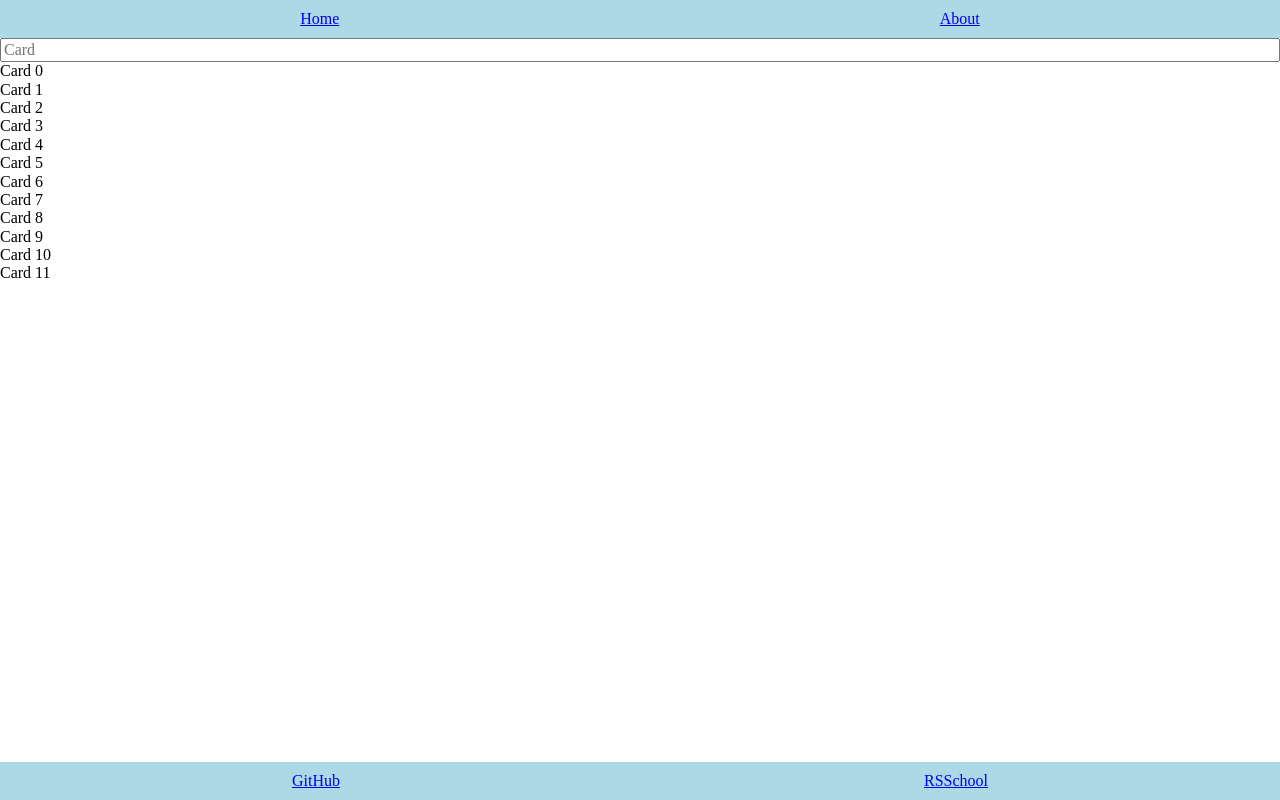
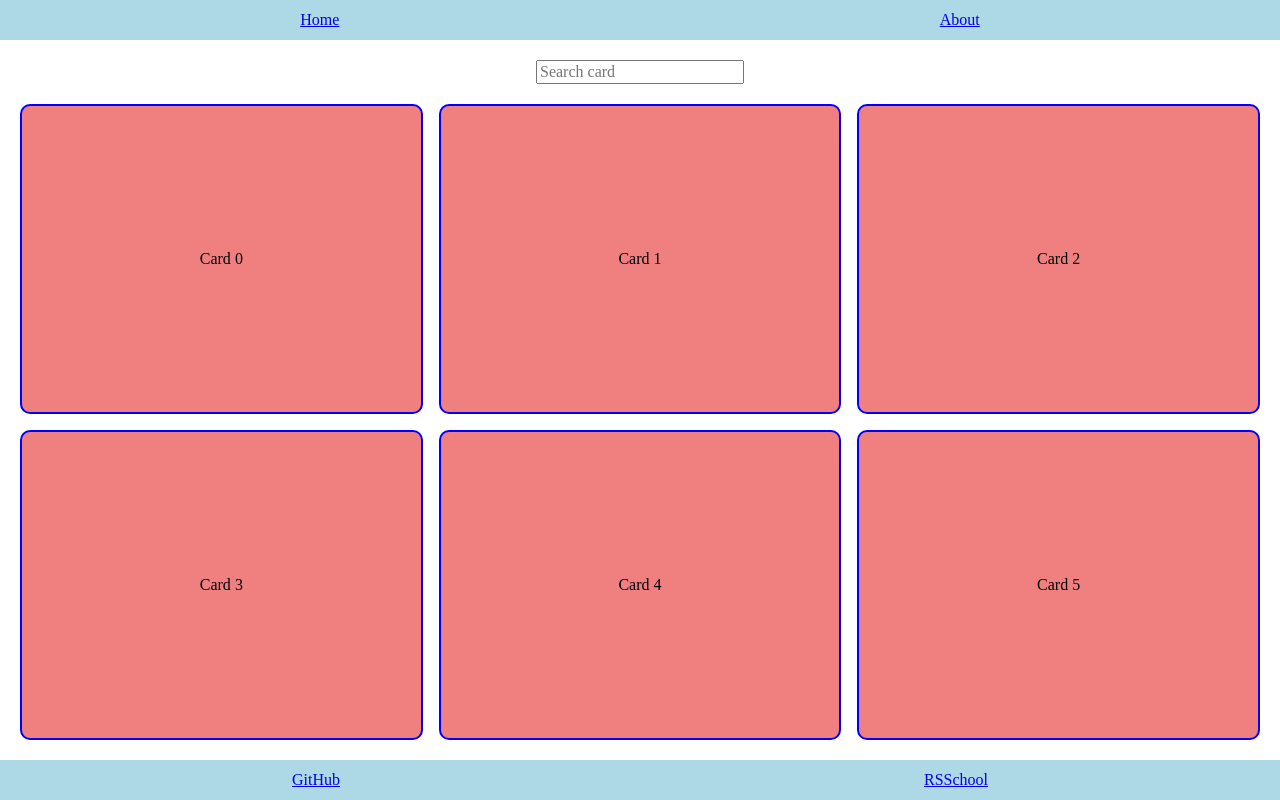
Before and after one commit to 231globus/react, a React (Vite) app: page / in a window 1280 px wide. Built offline with nearby package versions, Linux system fonts and the light colour scheme.

Commit message:
refactor: restyled components

```diff
--- a/src/components/Card.tsx
+++ /dev/null
@@ -1,13 +0,0 @@
-import React, { Component } from 'react';
-
-type CardProps = {
-  id: number;
-};
-
-class Card extends Component<CardProps, object> {
-  render() {
-    return <div>Card {this.props.id}</div>;
-  }
-}
-
-export default Card;
--- a/src/components/Cards.tsx
+++ /dev/null
@@ -1,17 +0,0 @@
-import React from 'react';
-import Card from './Card';
-
-class Cards extends React.Component {
-  render() {
-    return (
-      <section className="content">
-        {Array.from(Array(12)).map((value, index) => (
-          // eslint-disable-next-line react/jsx-key
-          <Card id={index} />
-        ))}
-      </section>
-    );
-  }
-}
-
-export default Cards;
--- /dev/null
+++ b/src/components/CardsItem.tsx
@@ -0,0 +1,13 @@
+import React, { Component } from 'react';
+
+type CardProps = {
+  id: number;
+};
+
+class CardItem extends Component<CardProps, object> {
+  render() {
+    return <div className="card">Card {this.props.id}</div>;
+  }
+}
+
+export default CardItem;
--- /dev/null
+++ b/src/components/CardsList.tsx
@@ -0,0 +1,16 @@
+import React from 'react';
+import CardsItem from './CardsItem';
+
+class CardsList extends React.Component {
+  render() {
+    return (
+      <section className="content">
+        {Array.from(Array(6)).map((value, index) => (
+          <CardsItem id={index} key={index} />
+        ))}
+      </section>
+    );
+  }
+}
+
+export default CardsList;
--- a/src/components/Search.tsx
+++ b/src/components/Search.tsx
@@ -4,7 +4,7 @@ class Search extends Component {
   render() {
     return (
       <>
-        <input type="text" placeholder="Card" />
+        <input className="search" type="text" placeholder="Search card" />
       </>
     );
   }
--- a/src/pages/CardsPage.tsx
+++ b/src/pages/CardsPage.tsx
@@ -1,8 +1,8 @@
 import React from 'react';
 import Header from '../components/Header';
 import Footer from '../components/Footer';
-import Cards from '../components/Cards';
 import Search from '../components/Search';
+import CardsList from '../components/CardsList';
 
 class CardsPage extends React.Component {
   render() {
@@ -10,7 +10,7 @@ class CardsPage extends React.Component {
       <>
         <Header />
         <Search />
-        <Cards />
+        <CardsList />
         <Footer />
       </>
     );
--- a/src/styles/footer.css
+++ /dev/null
@@ -1,8 +0,0 @@
-.footer {
-  display: flex;
-  justify-content: space-around;
-  align-items: center;
-  width: 100%;
-  height: 50px;
-  background-color: lightblue;
-}
--- a/src/styles/header.css
+++ /dev/null
@@ -1,8 +0,0 @@
-.header {
-  display: flex;
-  justify-content: space-around;
-  align-items: center;
-  width: 100%;
-  height: 50px;
-  background-color: lightblue;
-}
--- a/src/styles/style.css
+++ b/src/styles/style.css
@@ -1,6 +1,4 @@
 @import './normalize';
-@import './header';
-@import './footer';
 
 #root {
   width: 100%;
@@ -10,5 +8,42 @@
 }
 
 .content {
-  min-height: calc(100vh - 100px);
+  height: 100%;
+  display: grid;
+  grid-template-columns: repeat(3, 1fr);
+  gap: 1rem;
+  padding: 20px;
 }
+
+.header {
+  display: flex;
+  justify-content: space-around;
+  align-items: center;
+  width: 100%;
+  height: 50px;
+  background-color: lightblue;
+}
+
+.footer {
+  display: flex;
+  justify-content: space-around;
+  align-items: center;
+  width: 100%;
+  height: 50px;
+  background-color: lightblue;
+}
+
+.card {
+  display: flex;
+  flex-direction: column;
+  justify-content: center;
+  align-items: center;
+  border: 2px solid blue;
+  border-radius: 10px;
+  background-color: lightcoral;
+}
+
+.search {
+  margin: 20px auto 0;
+  width: 200px;
+}
```
